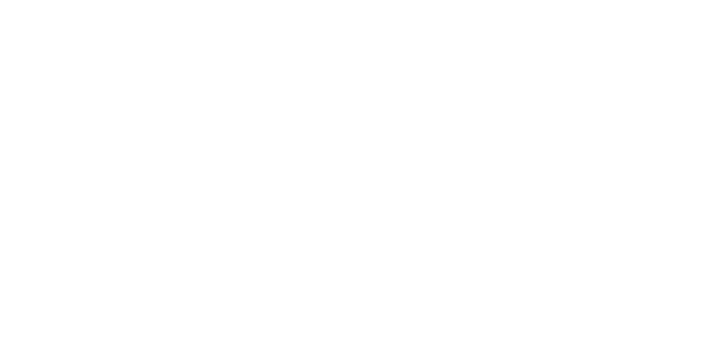
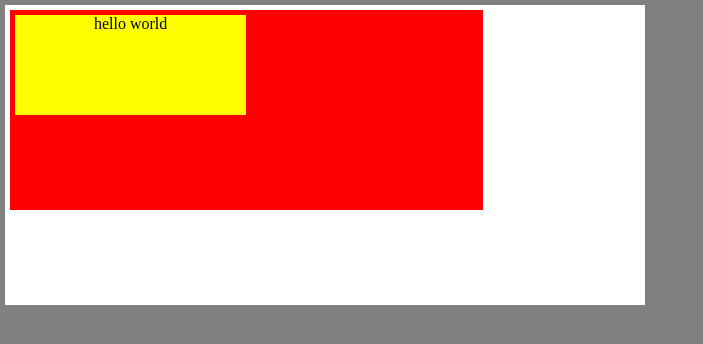
Before and after one commit to Joppe300/websites, a plain HTML site: page les_07_css_tips_tricks/Les 07 - Startbestanden/Oefening 2/index.html in a window 1280 px wide. Shown: the whole page, without its empty margins (0-703 px from the left). Drawn offline with Linux system fonts and the light colour scheme.

Commit message:
oef 2 klaar

```diff
--- a/les_07_css_tips_tricks/Les 07 - Startbestanden/Oefening 2/default.css
+++ b/les_07_css_tips_tricks/Les 07 - Startbestanden/Oefening 2/default.css
@@ -0,0 +1,27 @@
+*{
+    margin: 0;
+    padding: 0;
+    box-sizing: border-box;
+}
+body{
+    background-color: gray;
+}
+.witte{
+background-color: white;
+height: 300px;
+width: 50%;
+padding: 5px;
+margin: 5px;
+}
+.rode{
+background-color: red;
+height: 200px;
+width: 75%;
+padding: 5px;
+}
+.geele{
+background-color: yellow;
+height: 100px;
+width: 50%;
+text-align: center;
+}
--- a/les_07_css_tips_tricks/Les 07 - Startbestanden/Oefening 2/index.html
+++ b/les_07_css_tips_tricks/Les 07 - Startbestanden/Oefening 2/index.html
@@ -10,7 +10,11 @@
 </head>
 
 <body>
-
+<div class="witte">
+<div class="rode">
+<div class="geele"><p>hello world</p></div>
+</div>
+</div>
 </body>
 
 </html>
```
